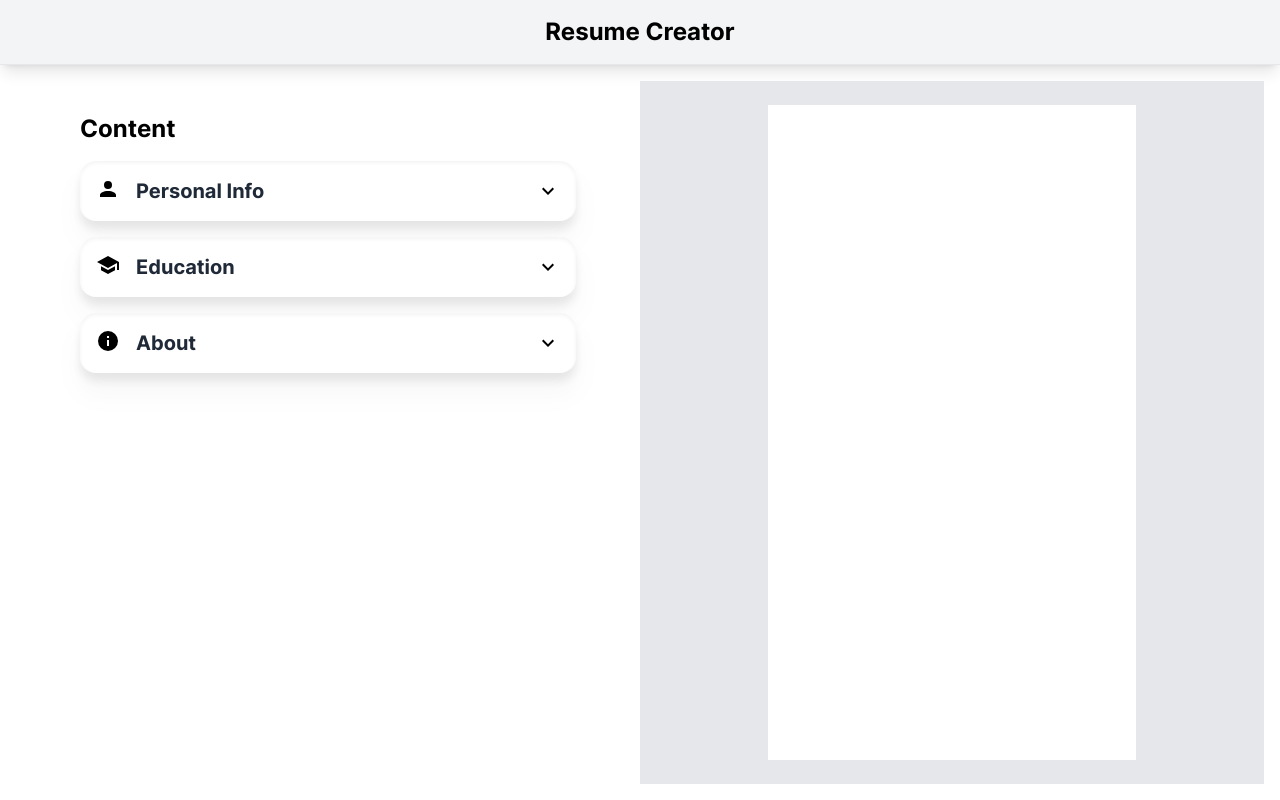
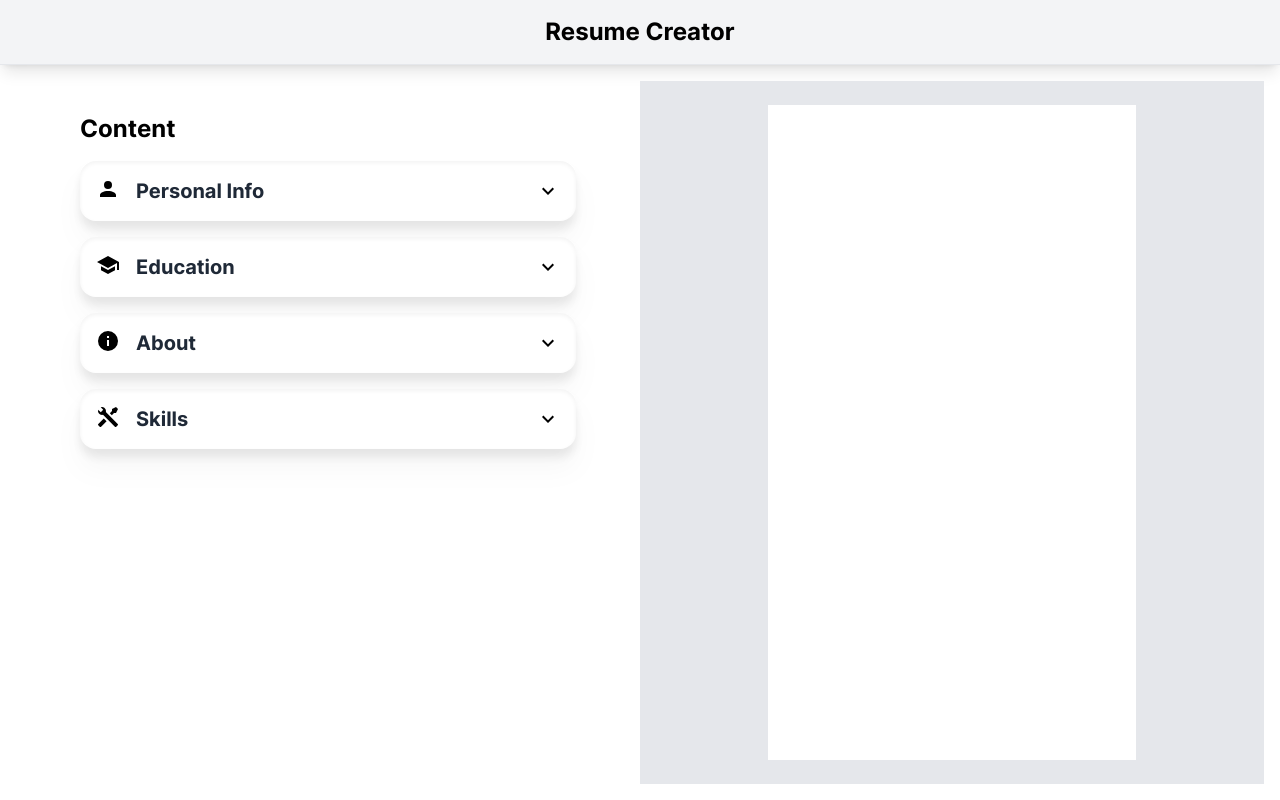
Before and after one commit to FlackCode/odin_CVApp, a React app: page / in a window 1280 px wide. Built offline with nearby package versions, Linux system fonts and the light colour scheme; the HTML template or start-up script is replaced by a standard one.

Commit message:
Skill section & fixed about wrapping

```diff
--- a/src/components/Body.jsx
+++ b/src/components/Body.jsx
@@ -10,14 +10,15 @@ export default function Body() {
         phone: '',
         location: '',
     });
-    const [educationList, setEducationList] = useState([]);
+    const [educationList, setEducationList] = useState([])
+    const [skillList, setSkillList] = useState([])
     const [about, setAbout] = useState({
         about: '',
     })
     return (
         <div className="flex flex-row flex-grow p-4">
-            <TemplateEditor info={info} setInfo={setInfo} educationList={educationList} setEducationList={setEducationList} about={about} setAbout={setAbout}/>
-            <Template info={info} educationList={educationList} about={about}/>
+            <TemplateEditor info={info} setInfo={setInfo} educationList={educationList} setEducationList={setEducationList} about={about} setAbout={setAbout} skillList={skillList} setSkillList={setSkillList}/>
+            <Template info={info} educationList={educationList} about={about} skillList={skillList}/>
         </div>
     );
 }
--- /dev/null
+++ b/src/components/EditorComponent/Skills.jsx
@@ -0,0 +1,41 @@
+import SkillsIcon from './icons/tools.svg'
+import PointerArrow from './icons/pointdown.svg'
+import { useState, useEffect } from 'react'
+export default function Skills({ skillList, setSkillList, isOpen, toggle }) {
+    const [isRotated, setIsRotated] = useState(true)
+    useEffect(() => {
+        setIsRotated(isOpen);
+    }, [isOpen]);
+    const handleButtonClick = () => {
+      setIsRotated(!isRotated)
+      toggle()
+    };
+    const handleAddSkill = () => {
+        const newSkill = {
+            skills: document.getElementsByName('skill')[0].value,
+        }
+        setSkillList([...skillList, newSkill])
+    }
+
+    return(
+        <div className="bg-white rounded-2xl p-4 shadow-inner drop-shadow-xl">
+            <button className='flex items-center w-full justify-between' onClick={handleButtonClick}>
+                <div className='flex gap-4'>
+                    <img src={SkillsIcon} alt="User Icon" className='w-6 h-6'/>
+                    <h1 className="font-bold text-xl text-gray-800">Skills</h1>
+                </div>
+                <div className='w-6 h-6'>
+                    <img src={PointerArrow} className={`transform ${isRotated ? 'rotate-90' : ''} transition-all duration-100 ease-linear`}/>
+                </div>
+            </button>
+            <div className={`py-2 flex flex-col gap-4 transition-all duration-200 ease-out ${isOpen ? '' : 'h-0 overflow-hidden py-0 hidden '}`}>
+                <div className='w-full flex flex-col py-2 px-4 rounded-xl bg-gray-200'>
+                    <label htmlFor="skill" className='font-bold'>Skills:</label>
+                    <input type="text" name="skill" placeholder='Write one of your skills' className='bg-gray-200 outline-none'/>
+                </div>
+                <button className='bg-gray-200 py-2 rounded-xl font-bold border-black border-2 shadow-md
+                                    hover:cursor-pointer hover:bg-white transition-all duration-200' onClick={handleAddSkill}>Add Skill</button>
+            </div>
+        </div>
+    )
+}
--- a/src/components/Template.jsx
+++ b/src/components/Template.jsx
@@ -2,7 +2,7 @@ import LocationIcon from './EditorComponent/icons/location.svg'
 import JobIcon from './EditorComponent/icons/briefcase.svg'
 import EmailIcon from './EditorComponent/icons/email.svg'
 import PhoneIcon from './EditorComponent/icons/phone.svg'
-export default function Template({ info: { fullName, job, email, phone, location }, educationList, about:{ about } }) {
+export default function Template({ info: { fullName, job, email, phone, location }, educationList, about:{ about }, skillList }) {
     return(
         <div className="w-1/2 h-full px-32 py-6 bg-gray-200 ">
             <div className="bg-white h-full p-8 flex flex-col">
@@ -28,6 +28,7 @@ export default function Template({ info: { fullName, job, email, phone, location
                         <div className='flex gap-1 items-center justify-end'>
                             {phone && <img src={PhoneIcon} alt="Location Icon" className="w-4 h-4" />}
                             <p>{phone}</p>
+
                         </div>
                     </div>
                 </div>
@@ -42,9 +43,24 @@ export default function Template({ info: { fullName, job, email, phone, location
                             </div>
                         ))}
                     </div>
+                    <div className='w-2/4 px-2'>
+                        <div>
+                            {about && <h1 className='font-bold text-xl'>About</h1>}
+                            <p className='break-words'>{about}</p>
+                        </div>
+                    </div>
+                </div>
+                <div className="flex flex-row justify-between py-8 ">
+                    <div className='w-2/4 px-2 border-r-2 flex flex-col'>
+                        {skillList.map((skill, index) => (
+                            <div key={index} className='text-base flex flex-row items-center gap-4'>
+                                {skill && <h1 className='font-bold text-base'>Skill:</h1>}
+                                <p>{skill.skills}</p>
+                            </div>
+                        ))}
+                    </div>
                     <div className='w-2/4 px-2 '>
-                        {about && <h1 className='font-bold text-xl'>About</h1>}
-                        <p>{about}</p>
+
                     </div>
                 </div>
             </div>
--- a/src/components/TemplateEditor.jsx
+++ b/src/components/TemplateEditor.jsx
@@ -2,7 +2,9 @@ import { useState } from "react"
 import About from "./EditorComponent/About"
 import Education from "./EditorComponent/Education"
 import Info from "./EditorComponent/Info"
-export default function TemplateEditor({ info, setInfo, educationList, setEducationList, about, setAbout }) {
+import Skills from "./EditorComponent/Skills"
+
+export default function TemplateEditor({ info, setInfo, educationList, setEducationList, about, setAbout, skillList, setSkillList }) {
     const [openComponent, setOpenComponent] = useState(null);
 
     const toggleComponent = (component) => {
@@ -16,6 +18,7 @@ export default function TemplateEditor({ info, setInfo, educationList, setEducat
                 <Info info={info} setInfo={setInfo} isOpen={openComponent === "info"} toggle={() => toggleComponent("info")}/>
                 <Education educationList={educationList} setEducationList={setEducationList} isOpen={openComponent === "education"} toggle={() => toggleComponent("education")}/>
                 <About about={about} setAbout={setAbout} isOpen={openComponent === "about"} toggle={() => toggleComponent("about")}/>
+                <Skills skillList={skillList} setSkillList={setSkillList} isOpen={openComponent === "skills"} toggle={() => toggleComponent("skills")}/>
             </div>
         </div>
     )
```
Also changed, not shown: src/components/EditorComponent/icons/tools.svg (added).
